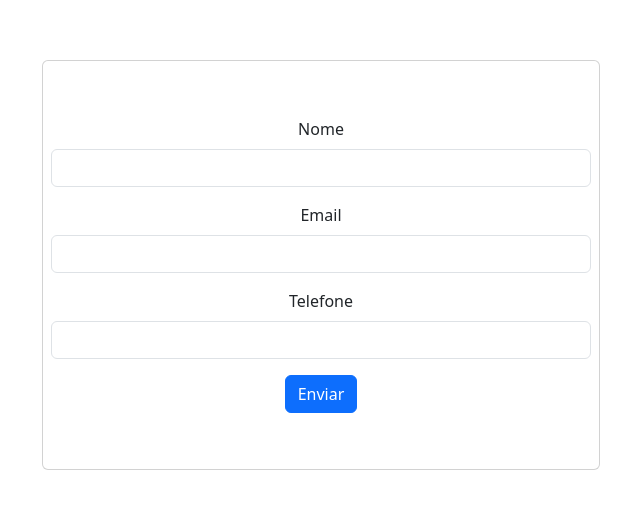
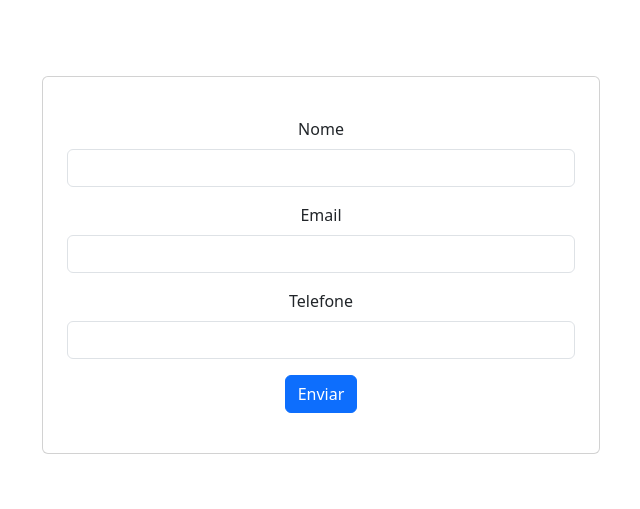
Before and after one commit to slabcouski/exercicio_bootstrap, a plain HTML site: page index.html in a window 1280 px wide. Shown: the part 135-644 px from the top of the page, 319-959 px from the left. Drawn offline with nearby package versions, Linux system fonts and the light colour scheme.

Commit message:
24/12/23 17:36

```diff
--- a/index.html
+++ b/index.html
@@ -10,8 +10,8 @@
 <body class="d-flex">
     <div class="container d-flex justify-content-center align-items-center">
         <div class="card w-50">
-            <form action="" class="p-2 text-center">
-                <div class="mt-5 mb-3">
+            <form action="" class="p-4 text-center">
+                <div class="mt-3 mb-3">
                     <label for="inputName" class="form-label">Nome</label>
                     <input type="text" class="form-control" id="inputName">
                   </div>
@@ -23,7 +23,7 @@
                   <label for="inputTel" class="form-label">Telefone</label>
                   <input type="tel" class="form-control" id="inputTel">
                 </div>
-                <button type="submit" class="btn btn-primary mb-5">Enviar</button>
+                <button type="submit" class="btn btn-primary mb-3">Enviar</button>
               </form>
         </div>
     </div>
```
